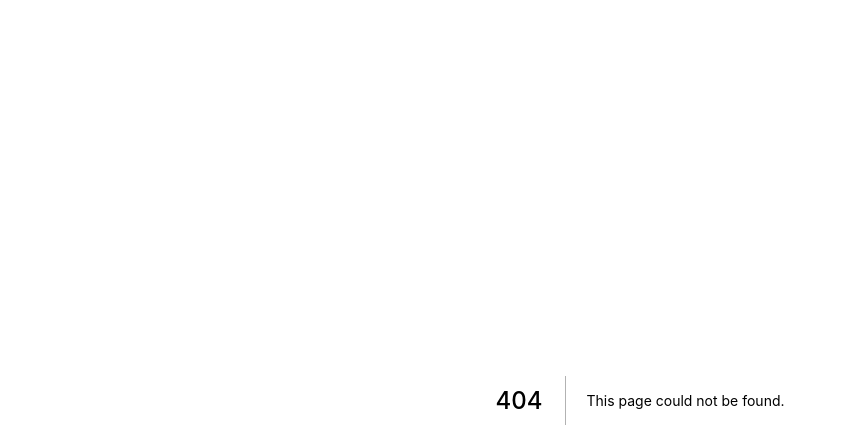
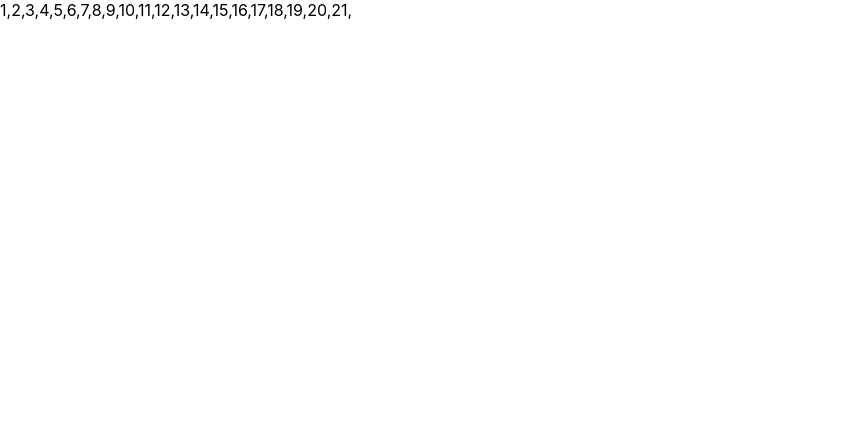
Before and after one commit to matheus3006/exercicios, a Next.js app: page /basicos/lista2 in a window 1280 px wide. Before the commit this address had no page. Shown: the top 448 px of the page, without its empty margins (0-847 px from the left). Built offline with nearby package versions, Linux system fonts and the light colour scheme.

Commit message:
feat: ex lista2

```diff
--- /dev/null
+++ b/pages/basicos/lista2.jsx
@@ -0,0 +1,18 @@
+export default function lista2() {
+  return (
+    <div>
+     {gerarLista(20)}
+    </div>
+  );
+}
+
+function gerarLista(final = 10){
+  const lista = [
+
+  ]
+  for(let i = 0; i <= final ; i++){
+    lista.push(<span>{i+1},</span>)
+  }
+
+  return lista
+}
```
